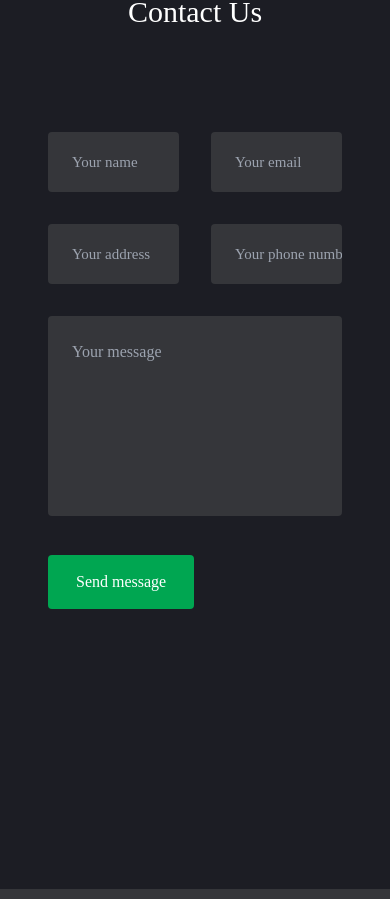
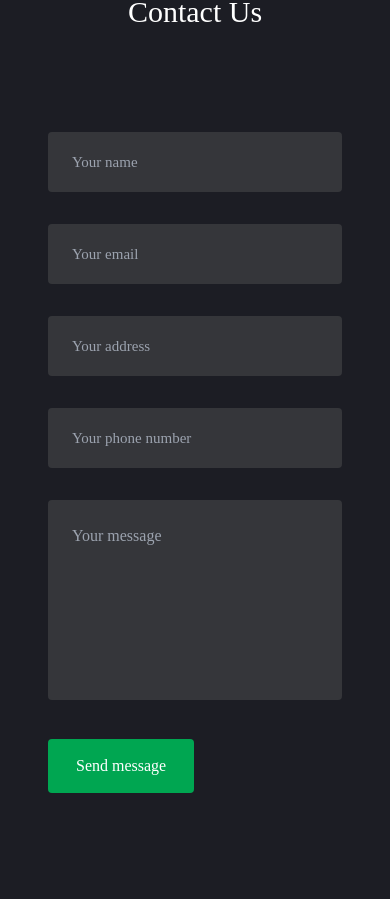
Before and after one commit to fredkamm/odonell-contracting, a React (Vite) app: page / in a window 390 px wide. Shown: the part 2620-3519 px from the top of the page. Built offline with nearby package versions, Linux system fonts and the light colour scheme.

Commit message:
form update

```diff
--- a/src/pages/ContactPage.jsx
+++ b/src/pages/ContactPage.jsx
@@ -21,7 +21,8 @@ const Contact = () => {
   const [formData, setFormData] = useState({
     name: "",
     email: "",
-    subject: "",
+    address: "",
+    phone: "",
     message: "",
   });
 
@@ -56,15 +57,13 @@ const Contact = () => {
       setFormData({
         name: "",
         email: "",
-        subject: "",
+        address: "",
+        phone: "",
         message: "",
       });
 
       alert("Form submitted successfully!");
-      console.log("Form submitted successfully!", formData);
     } catch (error) {
-      console.error(error);
-      console.error(error.text);
       alert("Failed to submit the form. Please try again later.");
     }
   };
@@ -78,7 +77,7 @@ const Contact = () => {
           </h2>
         </div>
         <div className="flex flex-col lg:gap-x-8 lg:flex-row pt-10">
-          <div className="flex flex-1 flex-col items-start space-y-8 mb-12 lg:mb-0 lg:pt-2">
+          <div className="flex flex-1 flex-col items-start space-y-8 mb-12 mx-auto lg:mb-0 lg:pt-2">
             {contact.map((item, index) => {
               const { icon, title, subtitle, description } = item;
               return (
@@ -102,9 +101,9 @@ const Contact = () => {
             className="space-y-8 w-full max-w-[780px]"
             onSubmit={handleSubmit}
           >
-            <div className="flex gap-8">
+            <div className="block md:flex gap-8">
               <input
-                className="input bg-tertiary rounded"
+                className="input bg-tertiary rounded mb-8 md:mb-0"
                 type="text"
                 name="name"
                 placeholder="Your name"
@@ -122,13 +121,13 @@ const Contact = () => {
                 required
               />
             </div>
-            <div className="flex gap-8">
+            <div className="block md:flex gap-8">
               <input
-                className="input bg-tertiary rounded"
+                className="input bg-tertiary rounded mb-8 md:mb-0"
                 type="text"
                 name="address"
                 placeholder="Your address"
-                value={formData.name}
+                value={formData.address}
                 onChange={handleInputChange}
                 required
               />
@@ -137,7 +136,7 @@ const Contact = () => {
                 type="text"
                 name="phone"
                 placeholder="Your phone number"
-                value={formData.email}
+                value={formData.phone}
                 onChange={handleInputChange}
                 required
               />
--- a/src/pages/HomePage.jsx
+++ b/src/pages/HomePage.jsx
@@ -11,7 +11,8 @@ export default function HomePage() {
   const [formData, setFormData] = useState({
     name: "",
     email: "",
-    subject: "",
+    address: "",
+    phone: "",
     message: "",
   });
 
@@ -46,7 +47,8 @@ export default function HomePage() {
       setFormData({
         name: "",
         email: "",
-        subject: "",
+        address: "",
+        phone: "",
         message: "",
       });
 
@@ -108,9 +110,9 @@ export default function HomePage() {
             className="space-y-8 w-full max-w-[780px p-8 mx-auto"
             onSubmit={handleSubmit}
           >
-            <div className="flex gap-8">
+            <div className="block md:flex gap-8">
               <input
-                className="input bg-tertiary rounded"
+                className="input bg-tertiary rounded mb-8 md:mb-0"
                 type="text"
                 name="name"
                 placeholder="Your name"
@@ -128,13 +130,13 @@ export default function HomePage() {
                 required
               />
             </div>
-            <div className="flex gap-8">
+            <div className="block md:flex gap-8">
               <input
-                className="input bg-tertiary rounded"
+                className="input bg-tertiary rounded mb-8 md:mb-0"
                 type="text"
                 name="address"
                 placeholder="Your address"
-                value={formData.name}
+                value={formData.address}
                 onChange={handleInputChange}
                 required
               />
@@ -143,7 +145,7 @@ export default function HomePage() {
                 type="text"
                 name="phone"
                 placeholder="Your phone number"
-                value={formData.email}
+                value={formData.phone}
                 onChange={handleInputChange}
                 required
               />
```
